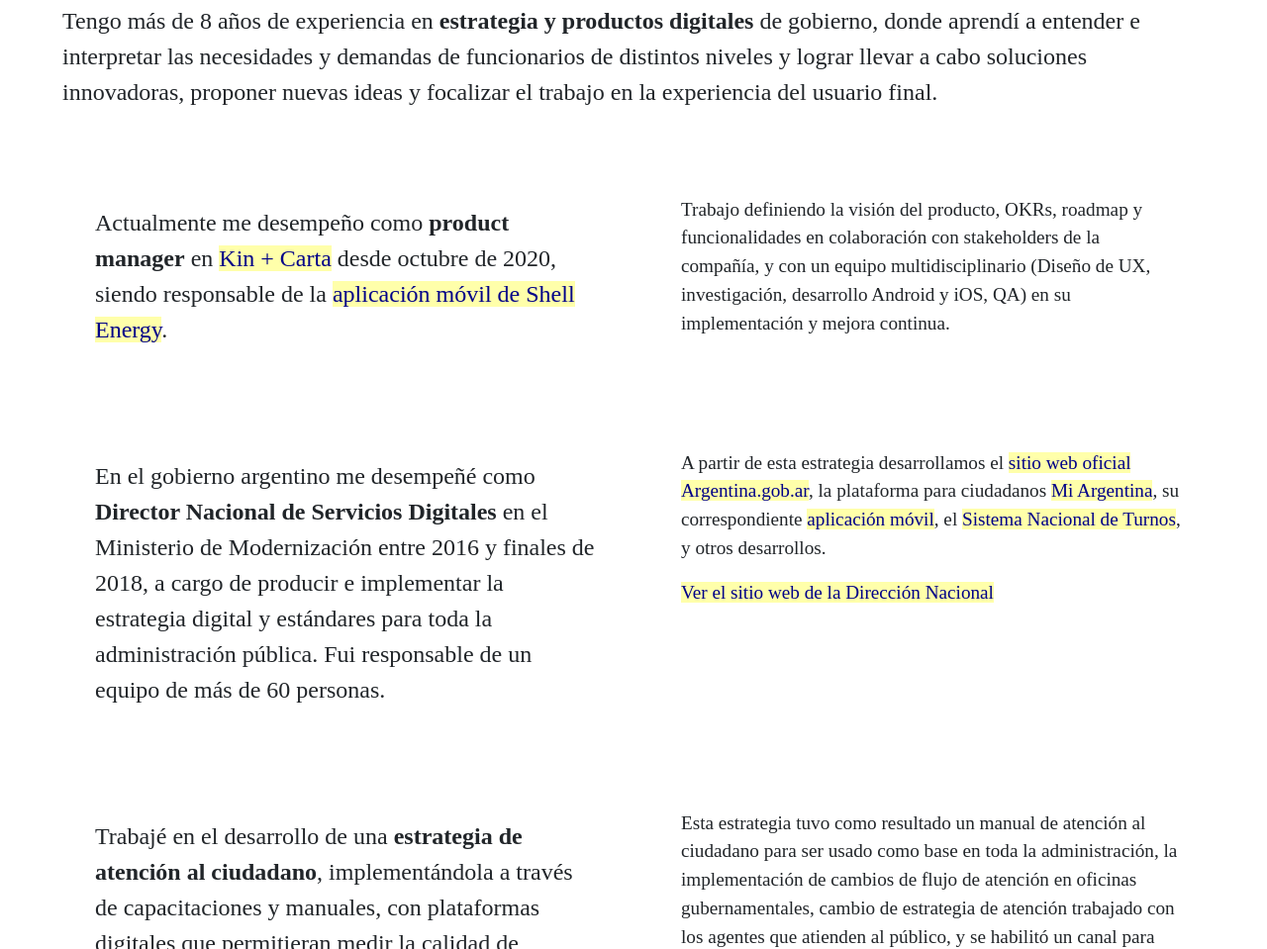
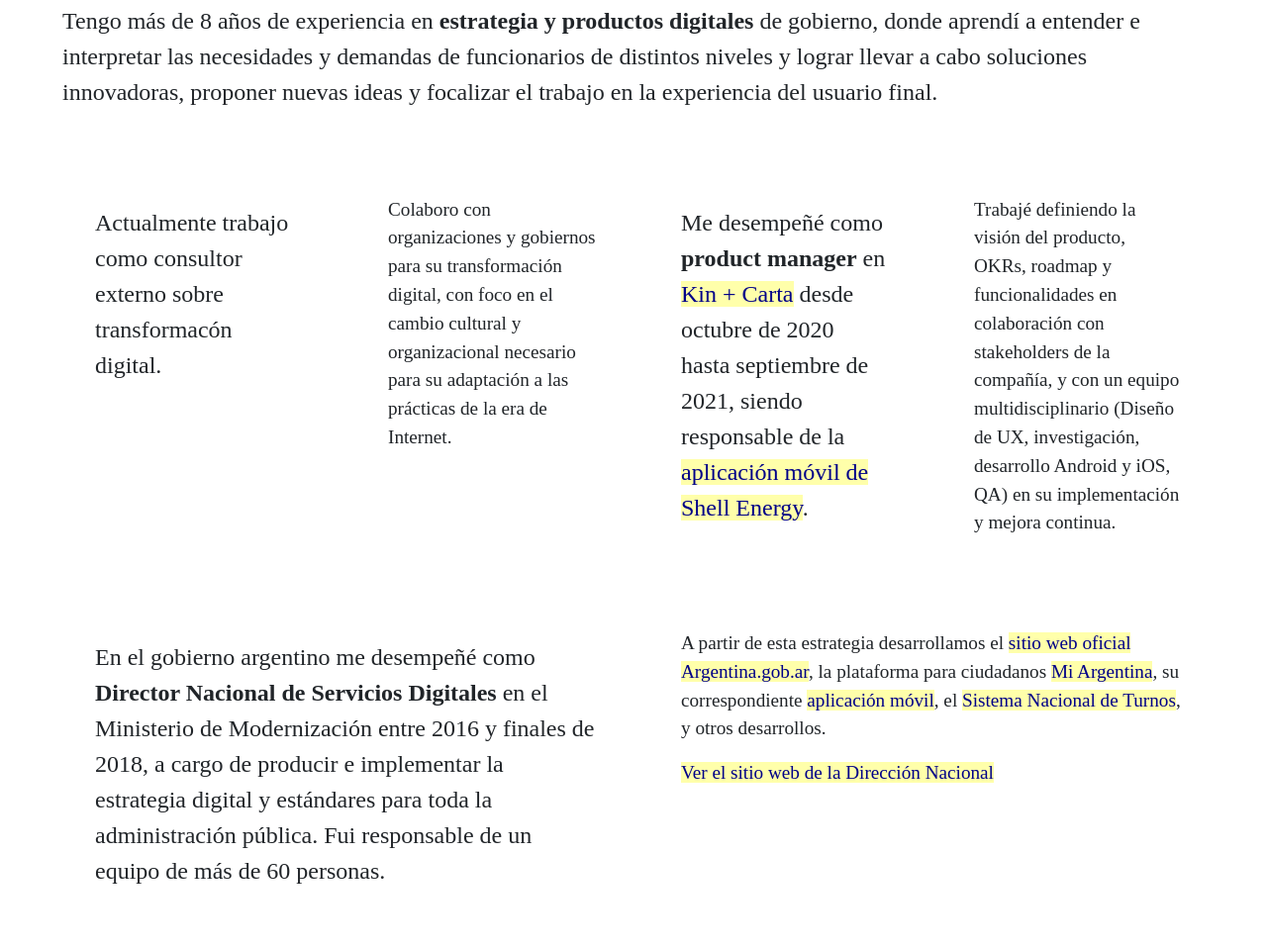
Before and after one commit to julianrod/julianrod.com, a plain HTML site: page index.html in a window 1280 px wide. Shown: the part 824-1783 px from the top of the page at 99% size. Drawn offline with nearby package versions, Linux system fonts and the light colour scheme; a web font is replaced by a local one.

Commit message:
Adjusted current position

```diff
--- a/index.html
+++ b/index.html
@@ -55,12 +55,22 @@
 
             <div class="col-sm izquierda">
 
-                <p>Actualmente me desempeño como <strong>product manager</strong> en <a href="https://www.kinandcarta.com/en/">Kin + Carta</a> desde octubre de 2020, siendo responsable de la <a href="https://www.shellenergy.co.uk/energy/mobile-app">aplicación móvil de Shell Energy</a>.</p>
+                <p>Actualmente trabajo como consultor externo sobre transformacón digital.</p>
+            </div>
+            <div class="col-sm derecha">
+
+                <p>Colaboro con organizaciones y gobiernos para su transformación digital, con foco en el cambio cultural y organizacional necesario para su adaptación a las prácticas de la era de Internet.</p>
+
+                </p>
+            </div>
+            <div class="col-sm izquierda">
+
+                <p>Me desempeñé como <strong>product manager</strong> en <a href="https://www.kinandcarta.com/en/">Kin + Carta</a> desde octubre de 2020 hasta septiembre de 2021, siendo responsable de la <a href="https://www.shellenergy.co.uk/energy/mobile-app">aplicación móvil de Shell Energy</a>.</p>
             </div>
 
             <div class="col-sm derecha">
 
-                <p>Trabajo definiendo la visión del producto, OKRs, roadmap y funcionalidades en colaboración con stakeholders de la compañía, y con un equipo multidisciplinario (Diseño de UX, investigación, desarrollo Android y iOS, QA) en su implementación y mejora continua.</p>
+                <p>Trabajé definiendo la visión del producto, OKRs, roadmap y funcionalidades en colaboración con stakeholders de la compañía, y con un equipo multidisciplinario (Diseño de UX, investigación, desarrollo Android y iOS, QA) en su implementación y mejora continua.</p>
 
 
                 </p>
```
